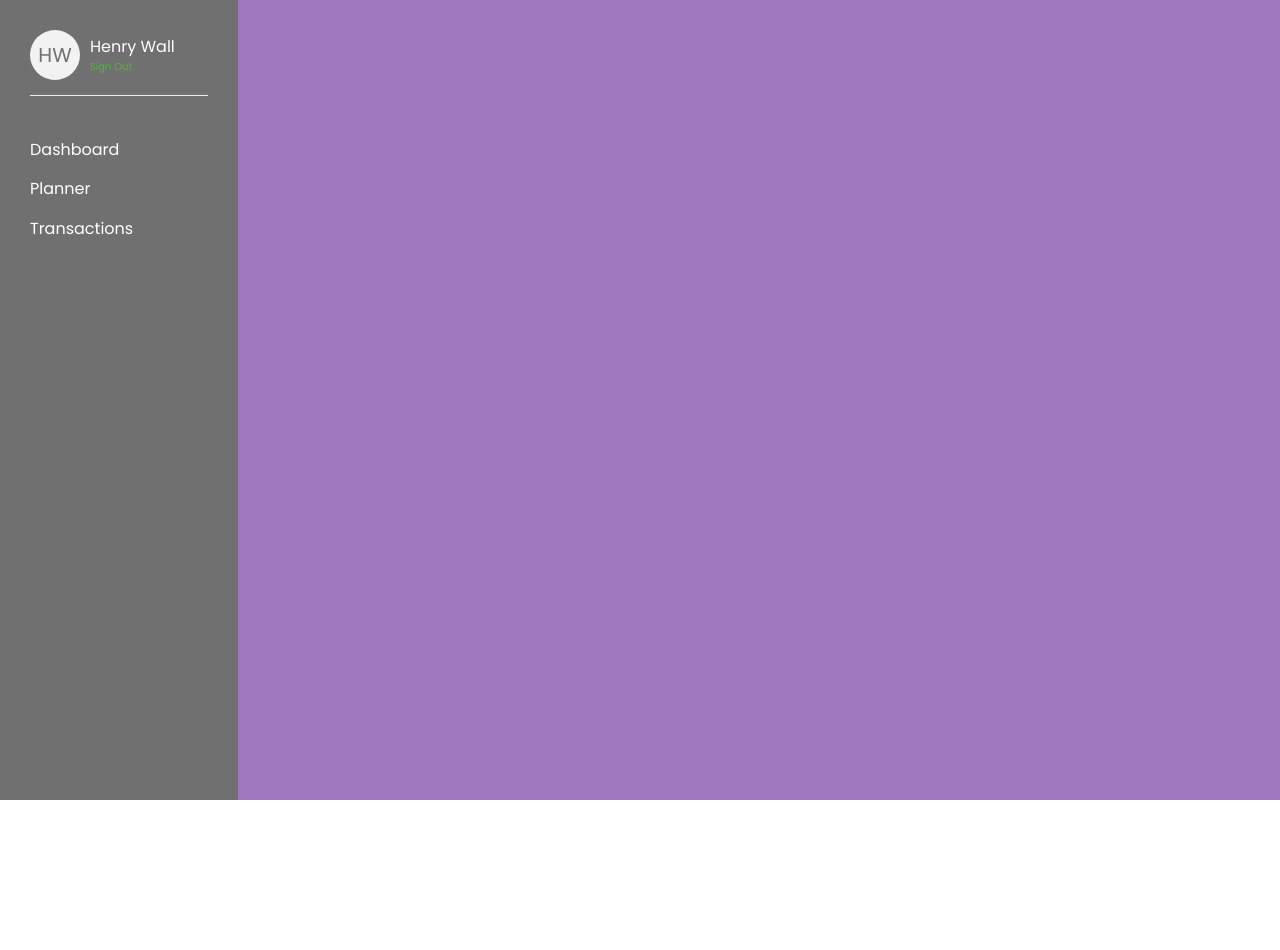
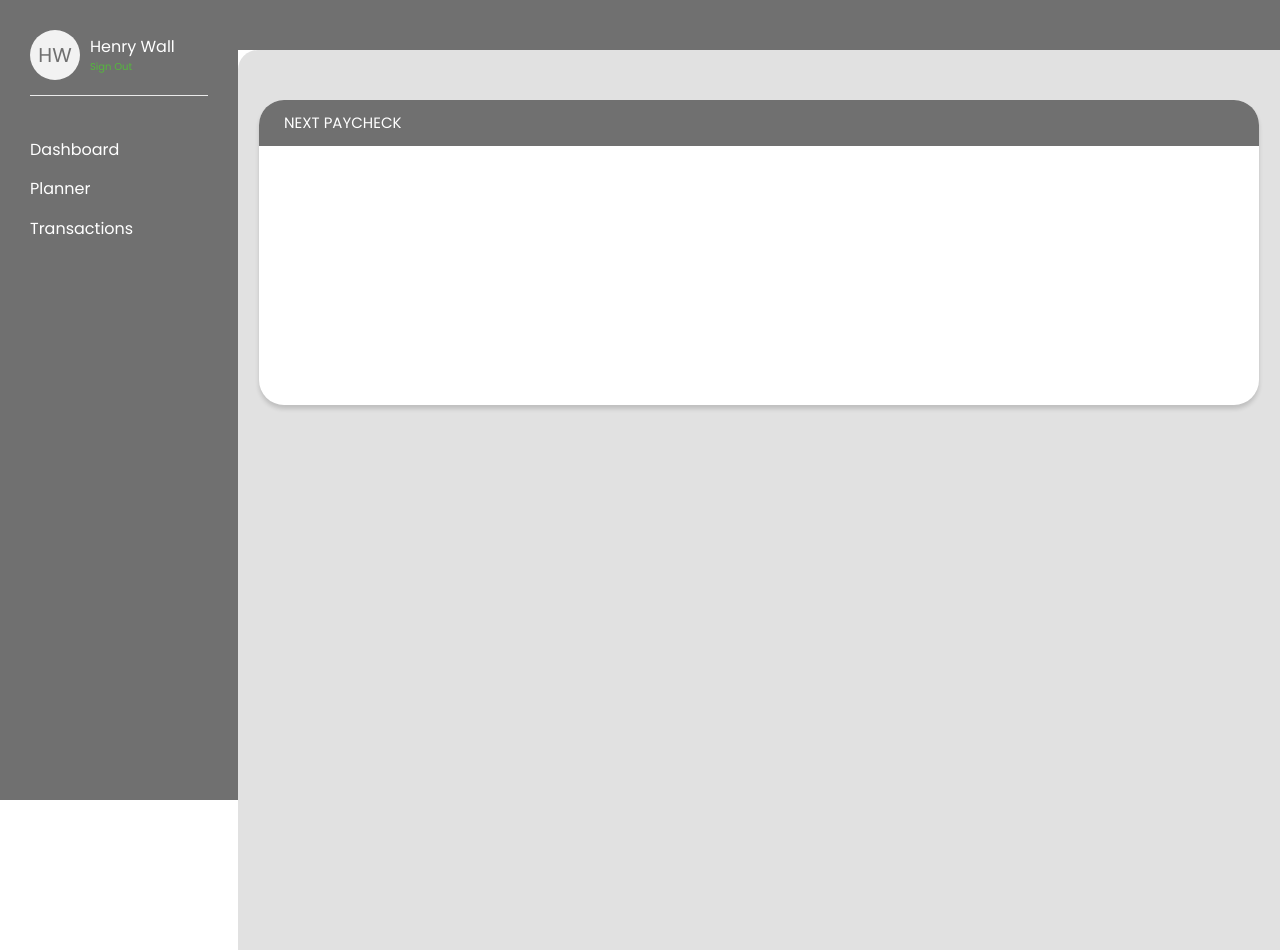
Before and after one commit to Henrywall85/BudgetQuest, a React (Vite) app: page / in a window 1280 px wide. Before the commit the page ends 800 px from the top, so only its background shows below. Built offline with nearby package versions, Linux system fonts and the light colour scheme.

Commit message:
Created Income Card

```diff
--- a/src/App.jsx
+++ b/src/App.jsx
@@ -10,6 +10,7 @@ function App(){
     <Sidebar />
 
     <div className="main-content">
+      <Header/>
       <BudgetContainer/>
     </div>
   </div>
--- a/src/components/BudgetContainer.css
+++ b/src/components/BudgetContainer.css
@@ -1,5 +1,10 @@
 .Budget-Container{
-    background-color: rgb(160, 120, 192);
+    background-color: #e1e1e1;
     width: 100%;
     height: 100vh;
+    border-radius: 20px 0 0 0;
+    display: flex;
+    justify-content: center;
+    padding: 50px 0 50px 0;
+    gap: 50px;
 }
--- a/src/components/BudgetContainer.jsx
+++ b/src/components/BudgetContainer.jsx
@@ -1,12 +1,11 @@
 import React from 'react';
+import NextPayCheck_Card from './NextPayCheck_Card';
 import './BudgetContainer.css'
 
 function BudgetContainer ({title}){
     return(
     <div className="Budget-Container">
-        <div className="container-actions">
-            {/* Placeholder for future actions like search or buttons */}
-        </div>
+          <NextPayCheck_Card title={title}/>
     </div>
     );
 }
--- a/src/components/Header.css
+++ b/src/components/Header.css
@@ -6,7 +6,7 @@
   background-color: #707070;
   width: 100%;
   box-sizing: border-box;
-  display: none;
+  /* display: none; */
 }
 
 .header-title {
--- /dev/null
+++ b/src/components/NextPayCheck_Card.css
@@ -0,0 +1,17 @@
+.nextpaycheck_card{
+    width: 1000px;
+    height: 305px;
+    background: white;
+    border-radius: 25px;
+    box-shadow: 0 4px 4px 0 #00000026;
+}
+
+.card-header{
+    padding: 0 0 0 25px;
+    background: #707070FF;
+    border-radius: 25px 25px 0 0;
+}
+
+.card-header h3{
+    padding: 14px 0 14px 0;
+}
--- /dev/null
+++ b/src/components/NextPayCheck_Card.jsx
@@ -0,0 +1,14 @@
+import React from 'react';
+import './NextPayCheck_Card.css'
+
+function NextPayCheck_Card ({title}){
+    return(
+    <div className="nextpaycheck_card">
+        <div className="card-header">
+            <h3>NEXT PAYCHECK</h3>
+        </div>
+    </div>
+    );
+}
+
+export default NextPayCheck_Card;
--- a/src/index.css
+++ b/src/index.css
@@ -35,6 +35,14 @@ h1 {
   line-height: 1.1;
 }
 
+h3 {
+  font-size: 15px;
+  color: white;
+  font-weight: 400;
+  margin: 0;
+  padding: 0;
+}
+
 button {
   border-radius: 8px;
   border: 1px solid transparent;
```
